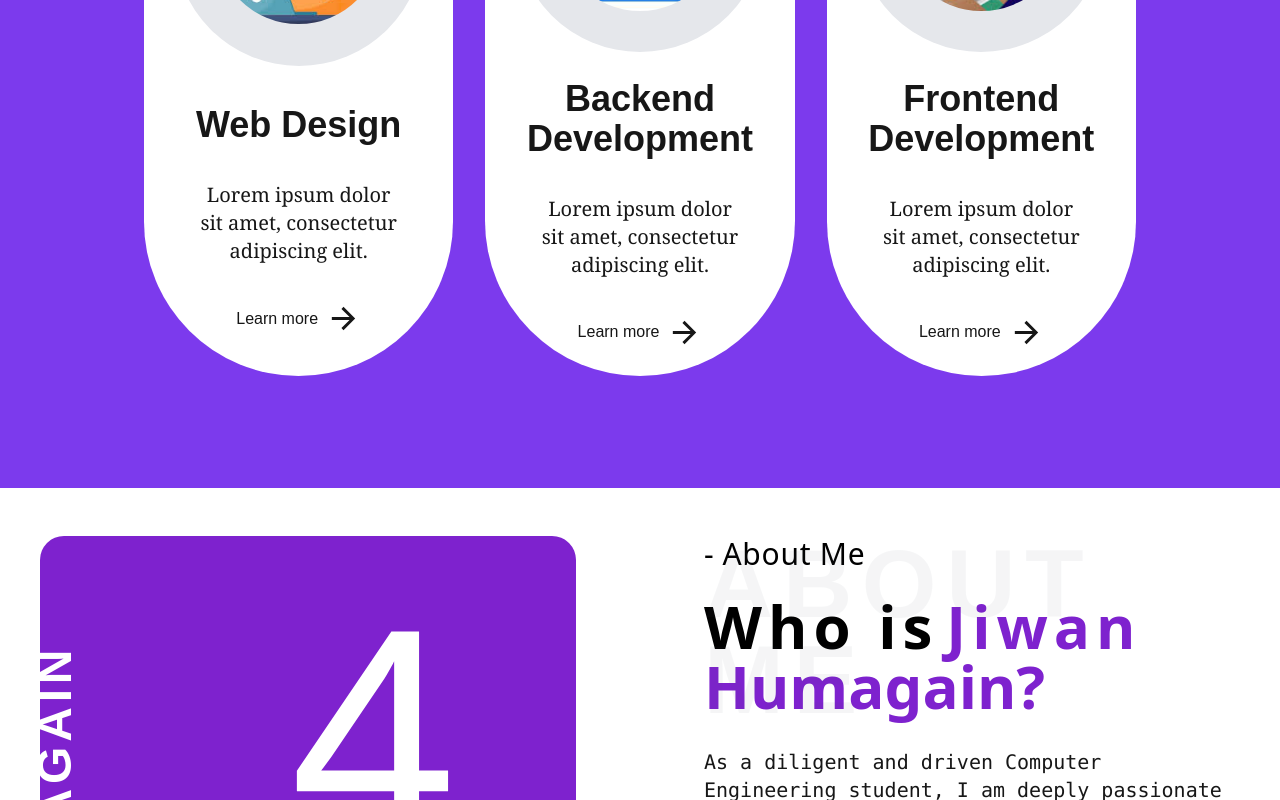
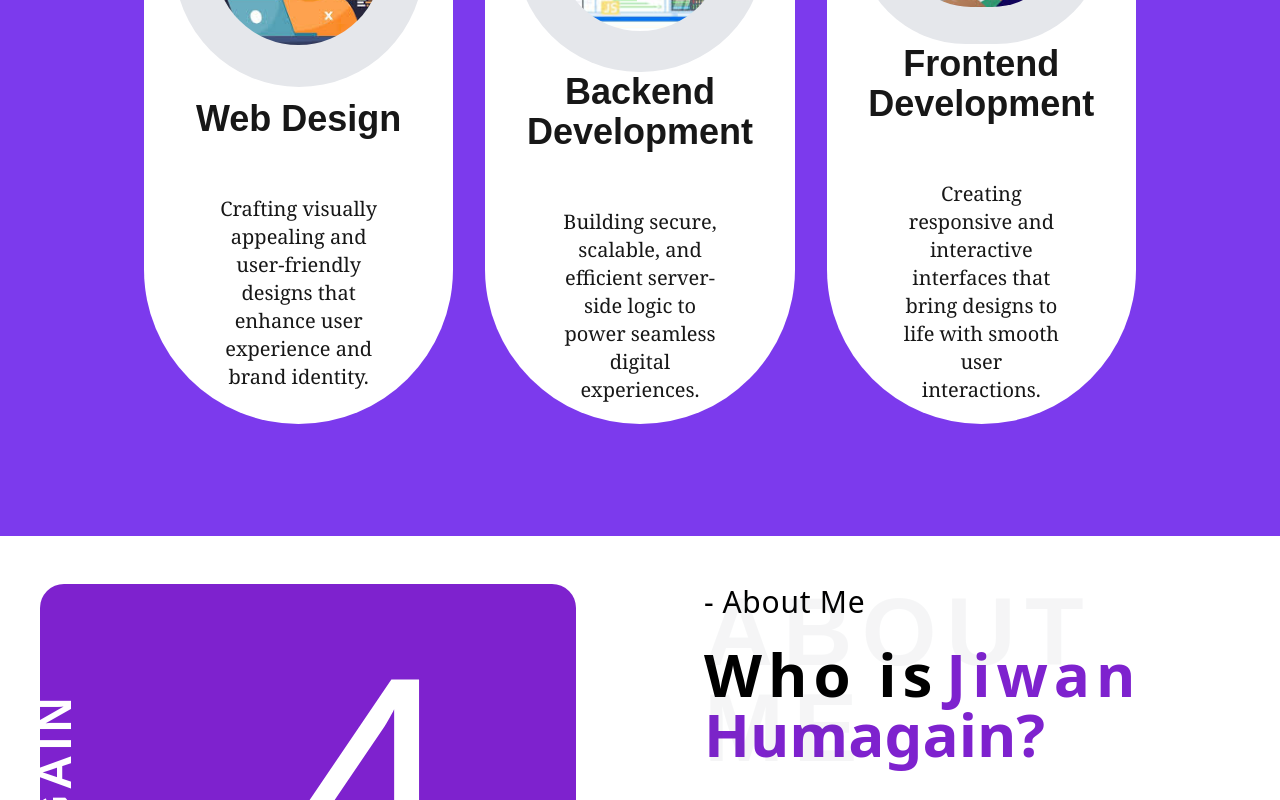
Before and after one commit to jiwanhumagain/Portfolio, a Next.js app: page / in a window 1280 px wide. Shown: the part 2000-2800 px from the top of the page. Built offline with nearby package versions, Linux system fonts and the light colour scheme; a web font is replaced by a local one.

Commit message:
populating data for projects

```diff
--- a/src/app/page.jsx
+++ b/src/app/page.jsx
@@ -33,6 +33,7 @@ export default function Homepage() {
             {/* Main content */}
             <div style={{ position: 'relative', zIndex: 1 }}>
                 <Navbar />
+            <marquee scrollamount="10" className="text-2xl sm:text-3xl lg:text-5xl bg-red-400 text-white flex justify-center">Currently Populating Real Data</marquee>
                 <HomeComponent />
                 <Marquee />
                 <Services/>
--- a/src/components/education.jsx
+++ b/src/components/education.jsx
@@ -76,10 +76,10 @@ export default function Education() {
 
     const dataWork = [
         {
-            'Name': 'Coming Soon',
-            'Des': '',
-            'start': '-',
-            'end': '-'
+            'Name': 'GE Aerospace Virtual Experience Program',
+            'Des': 'Developed a Vue.js UI simulation, demonstrating proficiency in Vue SFC Playground and feature implementation.',
+            'start': '01/025',
+            'end': '02/025'
         },
         // {
         //     'Name': 'Web Developer',
--- a/src/components/home.jsx
+++ b/src/components/home.jsx
@@ -24,6 +24,7 @@ export default function HomeComponent() {
                 <h1 className="mt-2 sm:mt-3 md:mt-5 lg:mt-8 text-4xl sm:text-5xl lg:text-7xl font-semibold tracking-widest font-serif">
                     Full Stack Developer
                 </h1>
+
             </div>
 
             {/* Main Visual Section */}
--- a/src/components/modules/service/services.jsx
+++ b/src/components/modules/service/services.jsx
@@ -7,32 +7,32 @@ const servicesItems = [
   {
     'img': '/assets/html.png',
     'title': 'HTML/CSS',
-    'desc': 'Lorem ipsum dolor sit amet, consectetur adipiscing elit.'
+    'desc': 'Structuring and styling web pages for a seamless and visually appealing user experience.'
   },
   {
     'img': '/assets/JavaScript.png',
     'title': 'Javascript',
-    'desc': 'Lorem ipsum dolor sit amet, consectetur adipiscing elit.'
+    'desc': 'Adding interactivity and dynamic functionality to websites and web applications.'
   },
   {
     'img': '/assets/react.png',
     'title': 'React.js',
-    'desc': 'Lorem ipsum dolor sit amet, consectetur adipiscing elit.'
+    'desc': 'Building fast, scalable, and reusable UI components for modern web applications.'
   },
   {
     'img': '/assets/node.png',
     'title': 'Node.js',
-    'desc': 'Lorem ipsum dolor sit amet, consectetur adipiscing elit.'
+    'desc': 'Creating efficient, server-side applications with a fast, event-driven architecture.'
   },
   {
     'img': '/assets/flutter.png',
     'title': 'Flutter',
-    'desc': 'Lorem ipsum dolor sit amet, consectetur adipiscing elit.'
+    'desc': 'Developing cross-platform mobile apps with a single codebase and stunning UI.'
   },
   {
     'img': '/assets/mysql.jpeg',
     'title': 'MySQL',
-    'desc': 'Lorem ipsum dolor sit amet, consectetur adipiscing elit.'
+    'desc': 'Managing structured data efficiently with a powerful and reliable relational database.'
   },
 ];
 
@@ -51,13 +51,16 @@ const ServiceRoundedContainer = () => {
           <div className="text-5xl font-bold tracking-widest">
             {items.title}
           </div>
-          <div className="text-xl font-medium tracking-wide px-8">
+          {/* <div className="text-xl font-medium tracking-wide px-8 justify-center">
             {items.desc}
-          </div>
-          <div className="flex items-center justify-center gap-x-4">
+          </div> */}
+          <p className="text-center break-words mx-8 sm:mx-14 text-xl md:text-xl font-medium justify-between">
+            {items.desc}
+          </p>
+          {/* <div className="flex items-center justify-center gap-x-4">
             <div className="text-xl">Learn More</div>
             <ArrowForwardIcon fontSize="large" />
-          </div>
+          </div> */}
         </div>
       ))}
     </div>
--- a/src/components/navbar.jsx
+++ b/src/components/navbar.jsx
@@ -83,7 +83,7 @@ export default function Navbar() {
 
       {/* Chat Button */}
       <button
-        className="hidden md:flex box-border border-solid border-2 rounded px-9 py-3 text-lg md:px-5 md:py-2
+        className="hidden bg-violet-700 text-white md:flex box-border border-solid border-2 rounded px-9 py-3 text-3xl md:px-5 md:py-2
         [@media(prefers-color-scheme:dark)]:text-white [@media(prefers-color-scheme:dark)]:border-white"
         onClick={() => { handelClick('Contact') }}
       >
--- a/src/components/projectContainer.jsx
+++ b/src/components/projectContainer.jsx
@@ -9,7 +9,8 @@ function ButtonDesign({ itemName }) {
     );
 }
 
-export default function ProjectContainer({ direction }) {
+export default function ProjectContainer({ direction , data }) {
+
     return (
         <div className={`w-[95%] md:w-[90%] lg:w-[80%] bg-violet-400 rounded-3xl flex flex-col ${direction === 'row-reverse' ? 'lg:flex-row-reverse' : 'lg:flex-row'}`}>
             {/* Image Section */}
@@ -28,7 +29,7 @@ export default function ProjectContainer({ direction }) {
                 <div className='w-full flex flex-col items-start justify-start gap-y-4 sm:gap-y-6 md:gap-y-8 lg:gap-y-20'>
                     {/* Buttons Row */}
                     <div className='flex flex-wrap gap-2 sm:gap-3 md:gap-4'>
-                        <ButtonDesign itemName={'APP Design'} />
+                        <ButtonDesign itemName={'Portfolio'} />
                         <ButtonDesign itemName={'Web Design'} />
                         <ButtonDesign itemName={'UI Design'} />
                     </div>
--- a/src/components/projects.jsx
+++ b/src/components/projects.jsx
@@ -2,6 +2,24 @@
 import ArrowForwardIcon from '@mui/icons-material/ArrowForward';
 import ProjectContainer from './projectContainer';
 import { useRouter } from 'next/navigation';
+let projectData=[{
+    'skills':[
+        'Portfolio','Web Design','UI Design'
+    ],
+    'title':"Jiwan's Portfolio - A simple Portfolio website ",
+    'desc':'Showcasing my web development projects, built with Next.js and modern UI frameworks. Explore my portfolio to see examples of clean, responsive designs and functional applications.',
+    'img':''
+
+},
+{
+    'skills':[
+        'React','Node','JWT'
+    ],
+    'title':'Atthire - E-commerce Platform for clothes rental ',
+    'desc':'Developed a full-stack eCommerce platform for clothing rentals, featuring a responsive React.js frontend and secure Node.js/Express.js backend. Integrated Stripe payments and JWT authentication, with optimized search and filtering for seamless user experience.',
+    'img':''
+}
+]
 export default function Projects() {
     const router = useRouter();
     return (
@@ -40,7 +58,7 @@ export default function Projects() {
 
             {/* Projects Container */}
             <div className='flex flex-col items-center gap-y-6 sm:gap-y-8 md:gap-y-10 mt-8 sm:mt-12 md:mt-16'>
-                <ProjectContainer direction={'row'} />
+                <ProjectContainer direction={'row'} data={projectData}/>
                 <ProjectContainer direction={'row-reverse'} />
             </div>
         </div>
--- a/src/components/serviceScroll/servicesScroll.jsx
+++ b/src/components/serviceScroll/servicesScroll.jsx
@@ -6,22 +6,28 @@ export default function ServicesScroll() {
     const Services = [
         {
             'title':'Web Design',
-            'img':'./assets/web.jpeg'
+            'img':'./assets/web.jpeg',
+            'desc':'Crafting visually appealing and user-friendly designs that enhance user experience and brand identity.'
         },
         {
             'title':'Backend Development',
-            'img':'./assets/backend.jpeg'
+            'img':'./assets/backend.jpeg',
+            'desc':'Building secure, scalable, and efficient server-side logic to power seamless digital experiences.'
 
         },
         {
 
             'title': 'Frontend Development',
-            'img':'./assets/frontend.jpeg'
+            'img':'./assets/frontend.jpeg',
+            'desc':'Creating responsive and interactive interfaces that bring designs to life with smooth user interactions.'
+
 
         },
         {
-            'title':    'App Development',
-            'img':'./assets/html.png'
+            'title': 'App Development',
+            'img':'./assets/html.png',
+            'desc':'Developing high-performance mobile and web applications tailored for functionality and user engagement.'
+
 
         }
 
@@ -56,13 +62,13 @@ export default function ServicesScroll() {
                         </div>
                         <div className="flex flex-col justify-center items-center gap-y-6 sm:gap-y-9">
                             <h1 className="font-bold text-2xl md:text-4xl text-center">{service.title}</h1>
-                            <p className="text-center break-words mx-8 sm:mx-14 font-serif text-lg md:text-xl font-medium">
-                                Lorem ipsum dolor sit amet, consectetur adipiscing elit.
+                            <p className="text-center break-words mx-8 sm:mx-14 font-serif text-lg md:text-xl font-medium justify-between p-5">
+                                {service.desc}
                             </p>
-                            <button className="flex items-center gap-2 hover:text-gray-600 transition-colors">
+                            {/* <button className="flex items-center gap-2 hover:text-gray-600 transition-colors">
                                 <span>Learn more</span>
                                 <ArrowForwardIcon className="text-gray" fontSize="large" />
-                            </button>
+                            </button> */}
                         </div>
                     </div>
                 ))}
```
